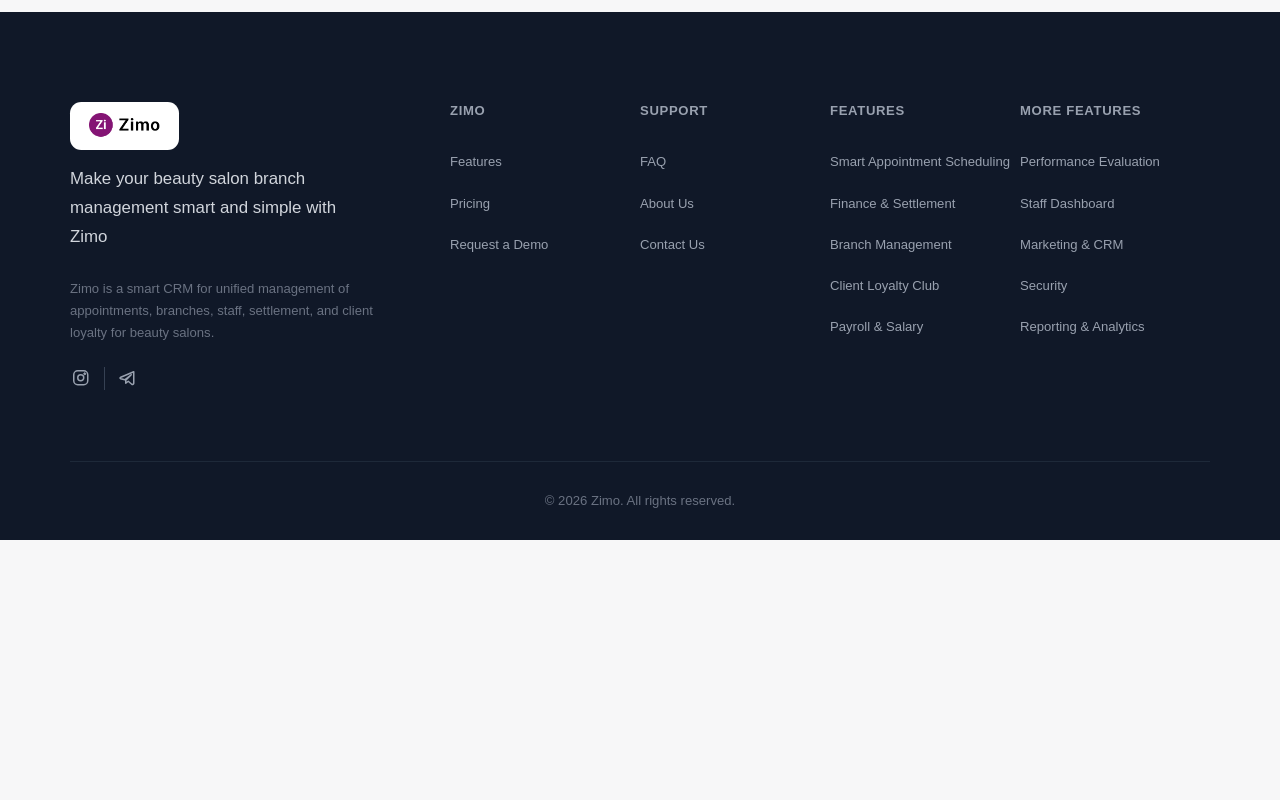
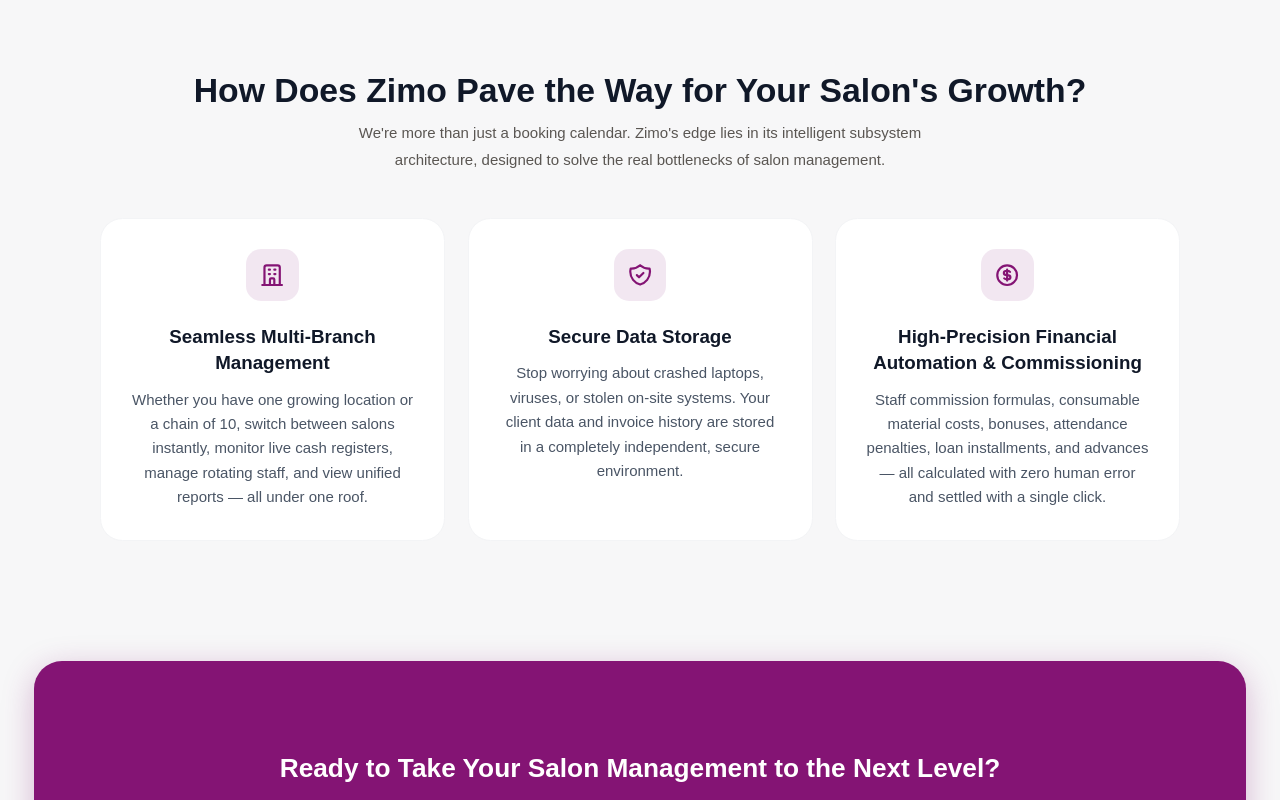
Before and after one commit to mehdijalalii/zimo-frontend, a Next.js app: page /en/about in a window 1280 px wide. Shown: the part 1880-2680 px from the top of the page. Before the commit the page ends 2420 px from the top, so only its background shows below. Built offline with nearby package versions, Linux system fonts and the light colour scheme.

Commit message:
feat: add trust section with icons to about page, center alignment

```diff
--- a/src/app/[locale]/about/page.tsx
+++ b/src/app/[locale]/about/page.tsx
@@ -156,6 +156,46 @@
             </div>
           </div>
         </div>
+
+        {/* Trust / How Zimo Works */}
+        <div className="mt-32">
+          <div className="mb-12 text-center">
+            <h2 className="text-3xl font-bold text-gray-900 md:text-4xl">
+              {messages.trust.heading}
+            </h2>
+            <p className="section-lead section-lead--center mx-auto mt-3 max-w-2xl">
+              {messages.trust.lead}
+            </p>
+          </div>
+          <div className="grid gap-6 md:grid-cols-3">
+            {[
+              <svg key="b" className="h-7 w-7" fill="none" viewBox="0 0 24 24" stroke="currentColor">
+                <path strokeLinecap="round" strokeLinejoin="round" strokeWidth={2} d="M19 21V5a2 2 0 00-2-2H7a2 2 0 00-2 2v16m14 0h2m-2 0h-5m-9 0H3m2 0h5M9 7h1m-1 4h1m4-4h1m-1 4h1m-5 10v-5a1 1 0 011-1h2a1 1 0 011 1v5m-4 0h4" />
+              </svg>,
+              <svg key="s" className="h-7 w-7" fill="none" viewBox="0 0 24 24" stroke="currentColor">
+                <path strokeLinecap="round" strokeLinejoin="round" strokeWidth={2} d="M9 12l2 2 4-4m5.618-4.016A11.955 11.955 0 0112 2.944a11.955 11.955 0 01-8.618 3.04A12.02 12.02 0 003 9c0 5.591 3.824 10.29 9 11.622 5.176-1.332 9-6.03 9-11.622 0-1.042-.133-2.052-.382-3.016z" />
+              </svg>,
+              <svg key="f" className="h-7 w-7" fill="none" viewBox="0 0 24 24" stroke="currentColor">
+                <path strokeLinecap="round" strokeLinejoin="round" strokeWidth={2} d="M12 8c-1.657 0-3 .895-3 2s1.343 2 3 2 3 .895 3 2-1.343 2-3 2m0-8c1.11 0 2.08.402 2.599 1M12 8V7m0 1v8m0 0v1m0-1c-1.11 0-2.08-.402-2.599-1M21 12a9 9 0 11-18 0 9 9 0 0118 0z" />
+              </svg>,
+            ].map((icon, i) => (
+              <div
+                key={i}
+                className="group rounded-3xl border border-gray-100 bg-white p-8 transition-all hover:border-[#841474]/20 hover:shadow-xl hover:shadow-[#841474]/5"
+              >
+                <div className="mx-auto mb-6 flex size-14 items-center justify-center rounded-2xl bg-[#841474]/10 text-[#841474]">
+                  {icon}
+                </div>
+                <h3 className="mb-3 text-center text-xl font-bold text-gray-900">
+                  {messages.trust.items[i].title}
+                </h3>
+                <p className="leading-relaxed text-center text-gray-600">
+                  {messages.trust.items[i].description}
+                </p>
+              </div>
+            ))}
+          </div>
+        </div>
       </div>
     </section>
   );
--- a/src/app/[locale]/layout.tsx
+++ b/src/app/[locale]/layout.tsx
@@ -3,6 +3,7 @@
 import { getMessages } from "@/i18n/request";
 import Header from "@/components/Header";
 import Footer from "@/components/Footer";
+import DemoCta from "@/components/home/DemoCta";
 
 export function generateStaticParams() {
   return locales.map((locale) => ({ locale }));
@@ -30,6 +31,7 @@
       <body suppressHydrationWarning style={{ fontFamily: "'IRANSansX', sans-serif" }} className="min-h-screen bg-background text-foreground">
         <Header locale={typedLocale} translations={messages} />
         <main className="pt-16">{children}</main>
+        <DemoCta locale={typedLocale} translations={messages} />
         <Footer locale={typedLocale} translations={messages} />
       </body>
     </html>
--- a/src/app/[locale]/page.tsx
+++ b/src/app/[locale]/page.tsx
@@ -5,7 +5,6 @@
 import HomeHowItWorks from '@/components/home/HomeHowItWorks';
 import HomeStats from '@/components/home/HomeStats';
 import HomeTrust from '@/components/home/HomeTrust';
-import DemoCta from '@/components/home/DemoCta';
 
 export default async function HomePage({
   params,
@@ -23,7 +22,6 @@
       <HomeHowItWorks translations={messages} />
       <HomeStats translations={messages} />
       <HomeTrust translations={messages} />
-      <DemoCta locale={typedLocale} translations={messages} />
     </>
   );
 }
```
